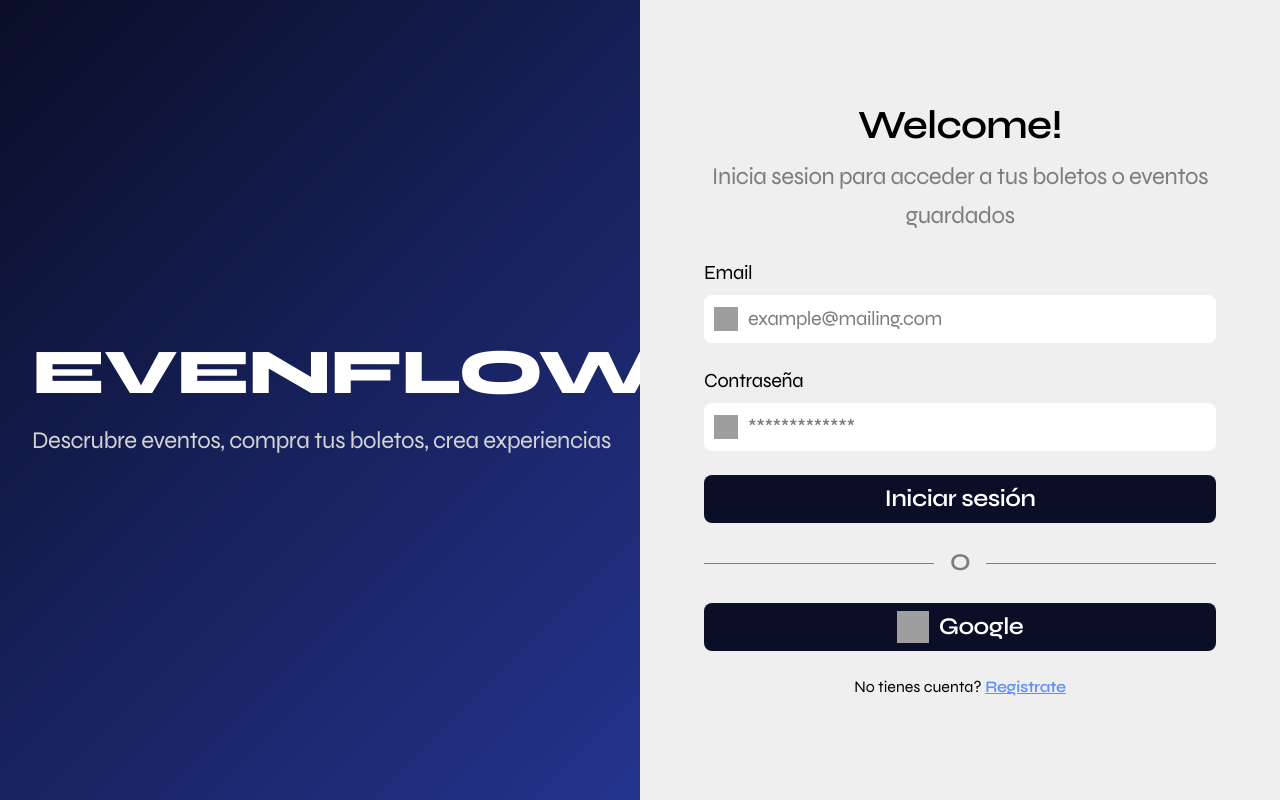
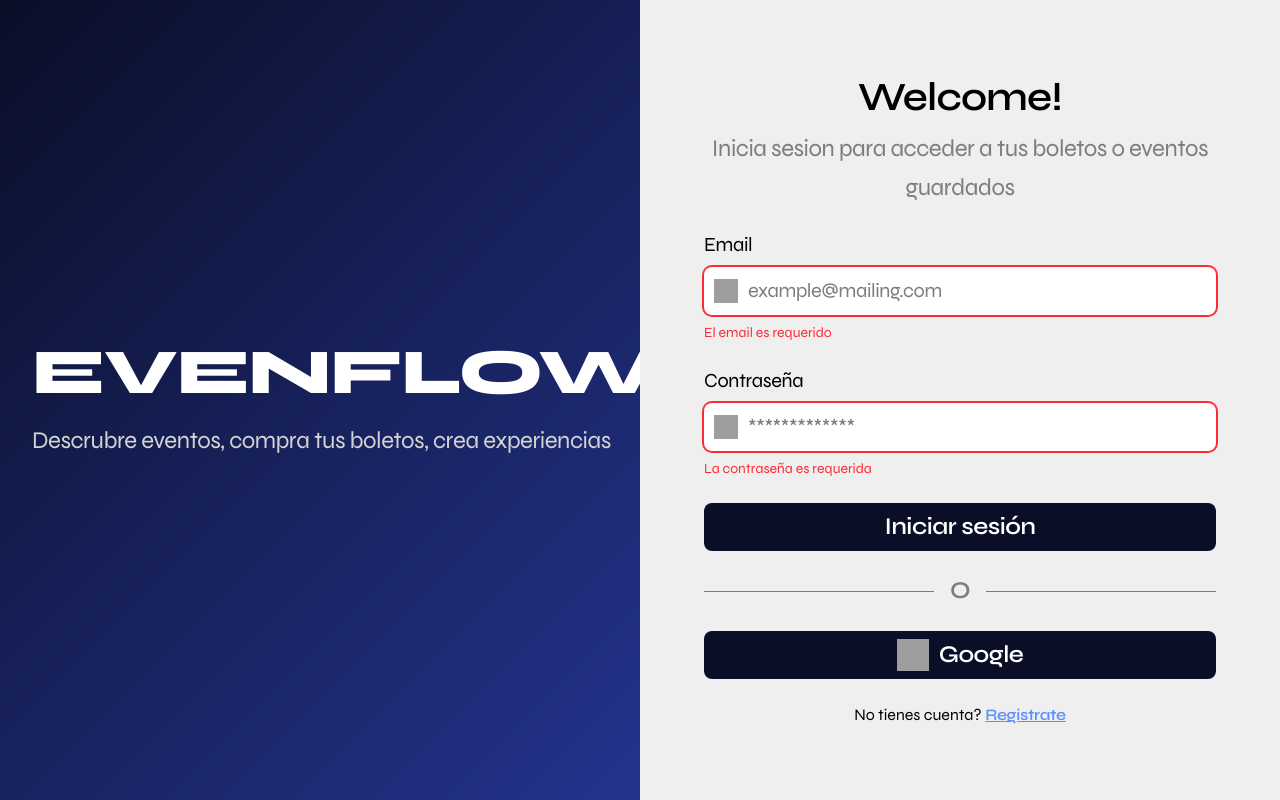
Before and after one commit to Damian-Tapia/Evenflow, a Next.js app: page /auth in a window 1280 px wide. Both pictures are taken after a click on the button "Iniciar sesión". Built offline with nearby package versions, Linux system fonts and the light colour scheme; grey boxes are pictures that could not be loaded.

Commit message:
feat: add client-side form validation to login form

```diff
--- a/app/auth/LoginForm.tsx
+++ b/app/auth/LoginForm.tsx
@@ -1,10 +1,65 @@
 "use client";
+
+import { useState } from "react";
 
 const MAIL_ICON = "https://www.figma.com/api/mcp/asset/a645cf39-489e-4d70-804d-f093794dc14b";
 const LOCK_ICON = "https://www.figma.com/api/mcp/asset/632e64f9-758a-4903-a0e0-3ebe735132c9";
 const GOOGLE_LOGO = "https://www.figma.com/api/mcp/asset/e7af6129-ecae-4d78-a1c2-d334b43970d7";
 
+interface FormState {
+  email: string;
+  password: string;
+}
+
+interface FormErrors {
+  emailError: string | null;
+  passwordError: string | null;
+}
+
+function validate(values: FormState): FormErrors {
+  const errors: FormErrors = { emailError: null, passwordError: null };
+
+  if (!values.email.trim()) {
+    errors.emailError = "El email es requerido";
+  } else if (!/.+@.+\..+/.test(values.email)) {
+    errors.emailError = "Ingresa un email válido";
+  }
+
+  if (!values.password) {
+    errors.passwordError = "La contraseña es requerida";
+  } else if (values.password.length < 6) {
+    errors.passwordError = "Mínimo 6 caracteres";
+  }
+
+  return errors;
+}
+
 export default function LoginForm() {
+  const [values, setValues] = useState<FormState>({ email: "", password: "" });
+  const [errors, setErrors] = useState<FormErrors>({ emailError: null, passwordError: null });
+  const [isSubmitting, setIsSubmitting] = useState(false);
+
+  function handleChange(field: keyof FormState, value: string) {
+    setValues((prev) => ({ ...prev, [field]: value }));
+    if (field === "email") {
+      setErrors((prev) => ({ ...prev, emailError: null }));
+    } else {
+      setErrors((prev) => ({ ...prev, passwordError: null }));
+    }
+  }
+
+  function handleSubmit() {
+    const validationErrors = validate(values);
+    setErrors(validationErrors);
+
+    if (validationErrors.emailError || validationErrors.passwordError) {
+      return;
+    }
+
+    setIsSubmitting(true);
+    // Auth integration goes here
+  }
+
   return (
     <div className="flex flex-col gap-6 w-full">
       {/* Heading */}
@@ -32,11 +87,17 @@ export default function LoginForm() {
         >
           Email
         </label>
-        <div className="bg-white flex items-center gap-2.5 px-2.5 py-2.5 rounded-lg">
+        <div
+          className={`bg-white flex items-center gap-2.5 px-2.5 py-2.5 rounded-lg ${
+            errors.emailError ? "ring-2 ring-red-500" : ""
+          }`}
+        >
           <img src={MAIL_ICON} alt="" className="w-6 h-6 shrink-0" />
           <input
             id="email"
             type="email"
+            value={values.email}
+            onChange={(e) => handleChange("email", e.target.value)}
             placeholder="example@mailing.com"
             className="
               flex-1 bg-transparent outline-none
@@ -46,6 +107,9 @@ export default function LoginForm() {
             style={{ letterSpacing: "-0.4px" }}
           />
         </div>
+        {errors.emailError && (
+          <p className="text-red-500 text-sm">{errors.emailError}</p>
+        )}
       </div>
 
       {/* Password field */}
@@ -57,11 +121,17 @@ export default function LoginForm() {
         >
           Contraseña
         </label>
-        <div className="bg-white flex items-center gap-2.5 px-2.5 py-2.5 rounded-lg">
+        <div
+          className={`bg-white flex items-center gap-2.5 px-2.5 py-2.5 rounded-lg ${
+            errors.passwordError ? "ring-2 ring-red-500" : ""
+          }`}
+        >
           <img src={LOCK_ICON} alt="" className="w-6 h-6 shrink-0" />
           <input
             id="password"
             type="password"
+            value={values.password}
+            onChange={(e) => handleChange("password", e.target.value)}
             placeholder="*************"
             className="
               flex-1 bg-transparent outline-none
@@ -71,15 +141,21 @@ export default function LoginForm() {
             style={{ letterSpacing: "-0.4px" }}
           />
         </div>
+        {errors.passwordError && (
+          <p className="text-red-500 text-sm">{errors.passwordError}</p>
+        )}
       </div>
 
       {/* Submit button */}
       <button
         type="button"
+        onClick={handleSubmit}
+        disabled={isSubmitting}
         className="
           w-full bg-[#0a0e27] text-white font-semibold text-2xl
           py-2 rounded-lg
           hover:opacity-90 transition-opacity
+          disabled:opacity-50 disabled:cursor-not-allowed
         "
         style={{ letterSpacing: "-0.48px" }}
       >
```
